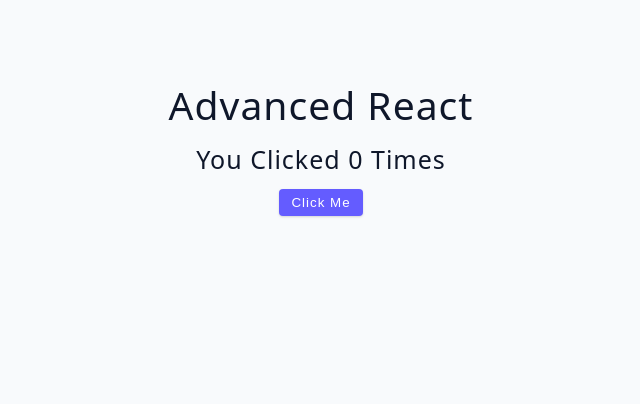
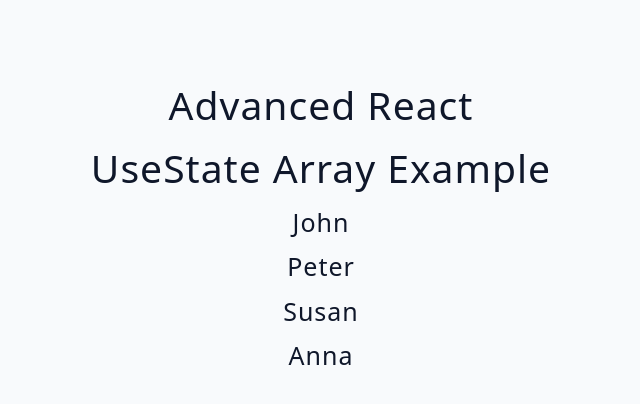
Before and after one commit to deelusional/newAdvReact, a React (Vite) app: page / in a window 1280 px wide. Shown: the top 404 px of the page, without its empty margins (319-959 px from the left). Built offline with nearby package versions, Linux system fonts and the light colour scheme.

Commit message:
Added id, name from data to people

```diff
--- a/src/App.jsx
+++ b/src/App.jsx
@@ -1,4 +1,4 @@
-import Starter from './tutorial/01-useState/starter/02-useState-basics';
+import Starter from './tutorial/01-useState/starter/03-useState-array';
 
 
 function App() {
--- a/src/tutorial/01-useState/starter/03-useState-array.jsx
+++ b/src/tutorial/01-useState/starter/03-useState-array.jsx
@@ -1,5 +1,21 @@
+import React from 'react';
+import { data } from '../../../data';
+
 const UseStateArray = () => {
-  return <h2>useState array example</h2>;
+  const [people, setPeople] = React.useState(data);
+
+  return (
+    <div>
+      <h2>useState array example</h2>
+
+      {people.map((person) => {
+        const {id, name} = person;
+        return <div key={id}>
+          <h4>{name}</h4>
+        </div>
+      })}
+    </div>
+  );
 };
 
 export default UseStateArray;
```
